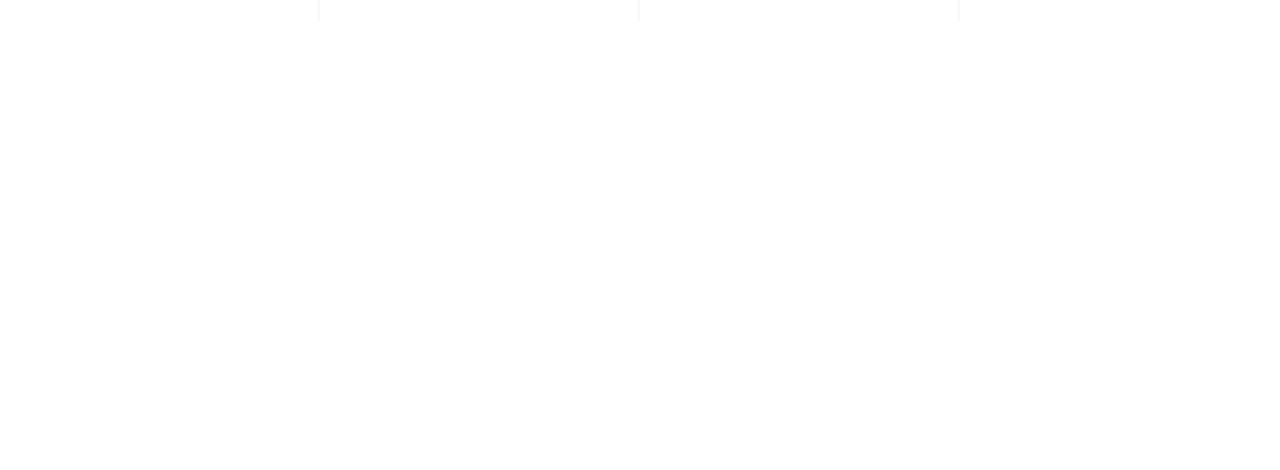
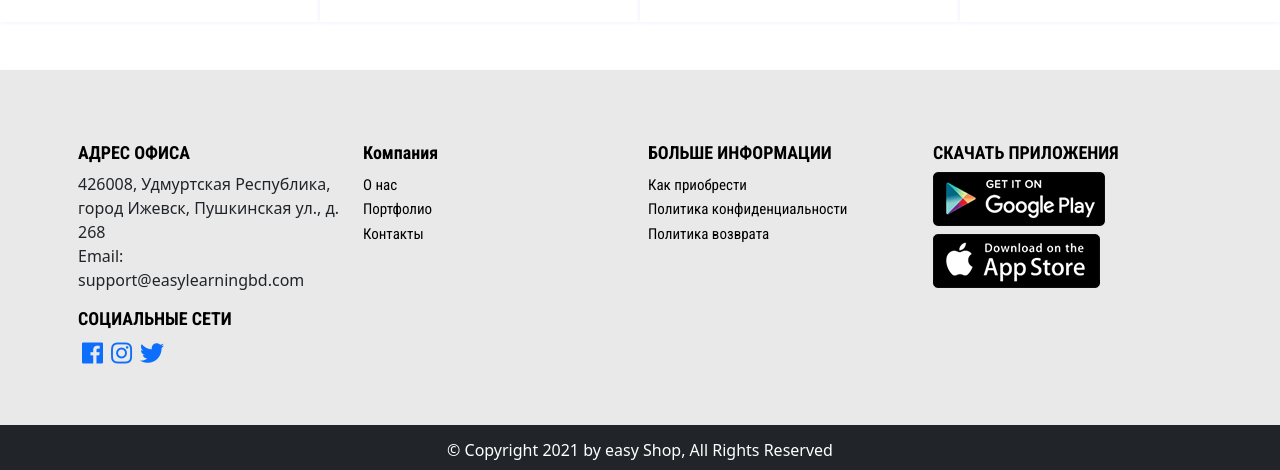
Before and after one commit to DmitriySmolin/react-laravel-eccomerce, a React (Create React App) app in the folder frontend/: page / in a window 1280 px wide. Shown: the part 2849-3319 px from the top of the page. Before the commit the page ends 2871 px from the top, so only its background shows below. Built offline with nearby package versions, Linux system fonts and the light colour scheme.

Commit message:
Add footer

```diff
--- a/frontend/src/assets/css/footer.scss
+++ b/frontend/src/assets/css/footer.scss
@@ -0,0 +1,27 @@
+.footerback{
+  background-color: #e9e9e9;
+}
+.footer-text{
+  font-size: 13px;
+  font-family: 'Roboto Condensed', sans-serif;
+  font-weight: 600;
+}
+
+.footer-link{
+  text-decoration: none;
+  color: #000000;
+  font-size: 15px;
+  font-family: 'Roboto Condensed', sans-serif;
+  font-weight: 400;
+}
+.footer-link:hover{
+  text-decoration: none;
+  color: #051b35;
+}
+
+.footer-menu-title{
+  font-size: 18px;
+  color: #000000;
+  font-family: 'Roboto Condensed', sans-serif;
+  font-weight: 600;
+}
--- a/frontend/src/components/common/FooterDesktop.tsx
+++ b/frontend/src/components/common/FooterDesktop.tsx
@@ -1,11 +1,53 @@
-import React from 'react';
+import React, {Component, Fragment} from 'react'
+import {Col, Container, Row} from 'react-bootstrap'
+import {Link} from 'react-router-dom'
+import Apple from '../../assets/images/apple.png'
+import Google from '../../assets/images/google.png'
 
 const FooterDesktop = () => {
     return (
-        <div>
-
-        </div>
-    );
-};
-
+        <Fragment>
+            <div className="footerback m-0 mt-5 pt-3 shadow-sm">
+                <Container>
+                    <Row className="px-0 my-5">
+                        <Col className="p-2" lg={3} md={3} sm={6} xs={12}>
+                            <h5 className="footer-menu-title">АДРЕС ОФИСА</h5>
+                            <p>426008, Удмуртская Республика, город Ижевск, Пушкинская ул., д. 268<br></br>
+                                Email: support@easylearningbd.com
+                            </p>
+                            <h5 className="footer-menu-title">СОЦИАЛЬНЫЕ СЕТИ</h5>
+                            <a href=""><i className="fab m-1 h4 fa-facebook"></i></a>
+                            <a href=""><i className="fab m-1 h4 fa-instagram"></i></a>
+                            <a href=""><i className="fab m-1 h4 fa-twitter"></i></a>
+                        </Col>
+                        <Col className="p-2" lg={3} md={3} sm={6} xs={12}>
+                            <h5 className="footer-menu-title">Компания</h5>
+                            <Link to="/" className="footer-link">О нас</Link><br></br>
+                            <Link to="/" className="footer-link">Портфолио</Link><br></br>
+                            <Link to="/contact" className="footer-link">Контакты</Link><br></br>
+                        </Col>
+                        <Col className="p-2" lg={3} md={3} sm={6} xs={12}>
+                            <h5 className="footer-menu-title">БОЛЬШЕ ИНФОРМАЦИИ</h5>
+                            <Link to="/purchase" className="footer-link">Как приобрести</Link><br></br>
+                            <Link to="/privacy" className="footer-link">Политика конфиденциальности</Link><br></br>
+                            <Link to="/refund" className="footer-link">Политика возврата</Link><br></br>
+                        </Col>
+                        <Col className="p-2" lg={3} md={3} sm={6} xs={12}>
+                            <h5 className="footer-menu-title">СКАЧАТЬ ПРИЛОЖЕНИЯ</h5>
+                            <a><img src={Google}/></a><br></br>
+                            <a><img className="mt-2" src={Apple}/></a><br></br>
+                        </Col>
+                    </Row>
+                </Container>
+                <Container fluid={true} className="text-center m-0 pt-3 pb-1 bg-dark">
+                    <Container>
+                        <Row>
+                            <h6 className="text-white">© Copyright 2021 by easy Shop, All Rights Reserved</h6>
+                        </Row>
+                    </Container>
+                </Container>
+            </div>
+        </Fragment>
+    )
+}
 export default FooterDesktop;
--- a/frontend/src/components/common/FooterMobile.tsx
+++ b/frontend/src/components/common/FooterMobile.tsx
@@ -1,11 +1,41 @@
-import React from 'react';
+import React, {Component, Fragment} from 'react'
+import {Col, Container, Row} from 'react-bootstrap'
+import {Link} from 'react-router-dom'
+import Apple from '../../assets/images/apple.png'
+import Google from '../../assets/images/google.png'
 
 const FooterMobile = () => {
     return (
-        <div>
-
-        </div>
-    );
-};
-
+        <Fragment>
+            <div className="footerback m-0 mt-5 pt-3 shadow-sm">
+                <Container className="text-center">
+                    <Row className="px-0 my-5">
+                        <Col className="p-2" lg={3} md={3} sm={6} xs={12}>
+                            <h5 className="footer-menu-title">АДРЕС ОФИСА</h5>
+                            <p>426008, Удмуртская Республика, город Ижевск, Пушкинская ул., д. 268<br></br>
+                                Email: support@easylearningbd.com
+                            </p>
+                            <h5 className="footer-menu-title">СОЦИАЛЬНЫЕ СЕТИ</h5>
+                            <a href=""><i className="fab m-1 h4 fa-facebook"></i></a>
+                            <a href=""><i className="fab m-1 h4 fa-instagram"></i></a>
+                            <a href=""><i className="fab m-1 h4 fa-twitter"></i></a>
+                        </Col>
+                        <Col className="p-2" lg={3} md={3} sm={6} xs={12}>
+                            <h5 className="footer-menu-title">СКАЧАТЬ ПРИЛОЖЕНИЯ</h5>
+                            <a><img src={Google}/></a><br></br>
+                            <a><img className="mt-2" src={Apple}/></a><br></br>
+                        </Col>
+                    </Row>
+                </Container>
+                <Container fluid={true} className="text-center m-0 pt-3 pb-1 bg-dark">
+                    <Container>
+                        <Row>
+                            <h6 className="text-white">© Copyright 2021 by easy Shop, All Rights Reserved</h6>
+                        </Row>
+                    </Container>
+                </Container>
+            </div>
+        </Fragment>
+    )
+}
 export default FooterMobile;
--- a/frontend/src/pages/HomePage.tsx
+++ b/frontend/src/pages/HomePage.tsx
@@ -7,6 +7,8 @@
 import NavMenuDesktop from "../components/common/NavMenuDesktop";
 import NavMenuMobile from "../components/common/NavMenuMobile";
 import HomeTopMobile from "../components/home/HomeTopMobile";
+import FooterDesktop from "../components/common/FooterDesktop";
+import FooterMobile from "../components/common/FooterMobile";
 
 const HomePage = () => {
     return (
@@ -23,6 +25,12 @@
             <NewArrival/>
             <Categories/>
             <Collection/>
+            <div className="Desktop">
+                <FooterDesktop/>
+            </div>
+            <div className="Mobile">
+                <FooterMobile/>
+            </div>
         </Fragment>
     );
 };
```
Also changed, not shown: frontend/src/assets/images/apple.png (added), frontend/src/assets/images/google.png (added).
